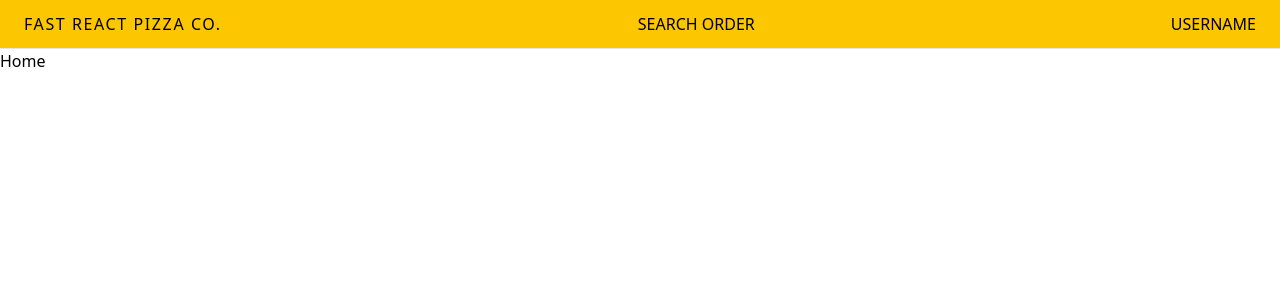
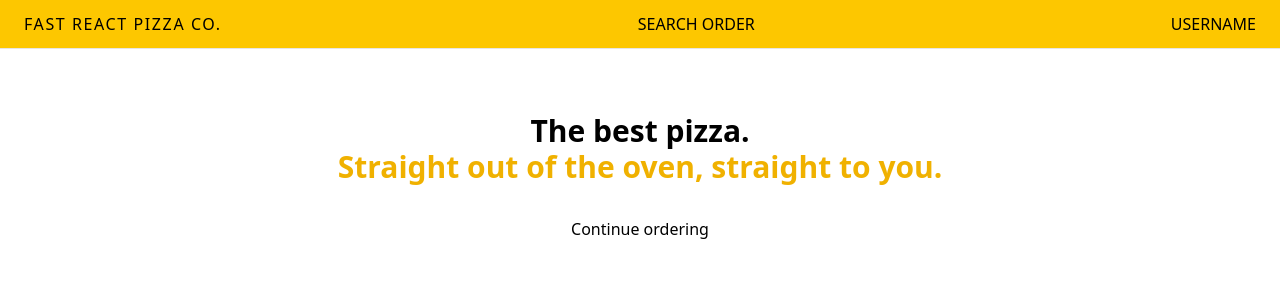
Before and after one commit to priscillahaibara/fast-pizza, a React (Vite) app: page / in a window 1280 px wide. Shown: the top 300 px of the page. Built offline with nearby package versions, Linux system fonts and the light colour scheme.

Commit message:
feat: add basic layout to Home and create Menu page

```diff
--- a/src/App.jsx
+++ b/src/App.jsx
@@ -1,6 +1,7 @@
 import { createBrowserRouter, RouterProvider } from "react-router-dom";
 import AppLayout from "./ui/AppLayout";
 import Home from "./ui/Home";
+import Menu from "./features/menu/Menu";
 
 const router = createBrowserRouter([
   {
@@ -11,6 +12,11 @@ const router = createBrowserRouter([
         path: "/",
         element: <Home />,
       },
+
+      {
+        path: '/menu',
+        element: <Menu />
+      }
     ],
   },
 ]);
--- /dev/null
+++ b/src/features/menu/Menu.jsx
@@ -0,0 +1,7 @@
+function Menu() {
+  return <div>
+    Menu
+  </div>;
+}
+
+export default Menu;
--- a/src/ui/Home.jsx
+++ b/src/ui/Home.jsx
@@ -1,7 +1,21 @@
+import { Link } from "react-router-dom";
+
 function Home() {
-  return <div>
-    Home
-  </div>;
+  return (
+    <div className="my-10 px-4 text-center sm:my-16">
+      <h1 className="mb-8 text-xl font-semibold md:text-3xl">
+        The best pizza.
+        <br />
+        <span className="text-yellow-500">
+          Straight out of the oven, straight to you.
+        </span>
+      </h1>
+
+      <Link to='/menu'>
+        Continue ordering
+      </Link>
+    </div>
+  );
 }
 
 export default Home;
```
